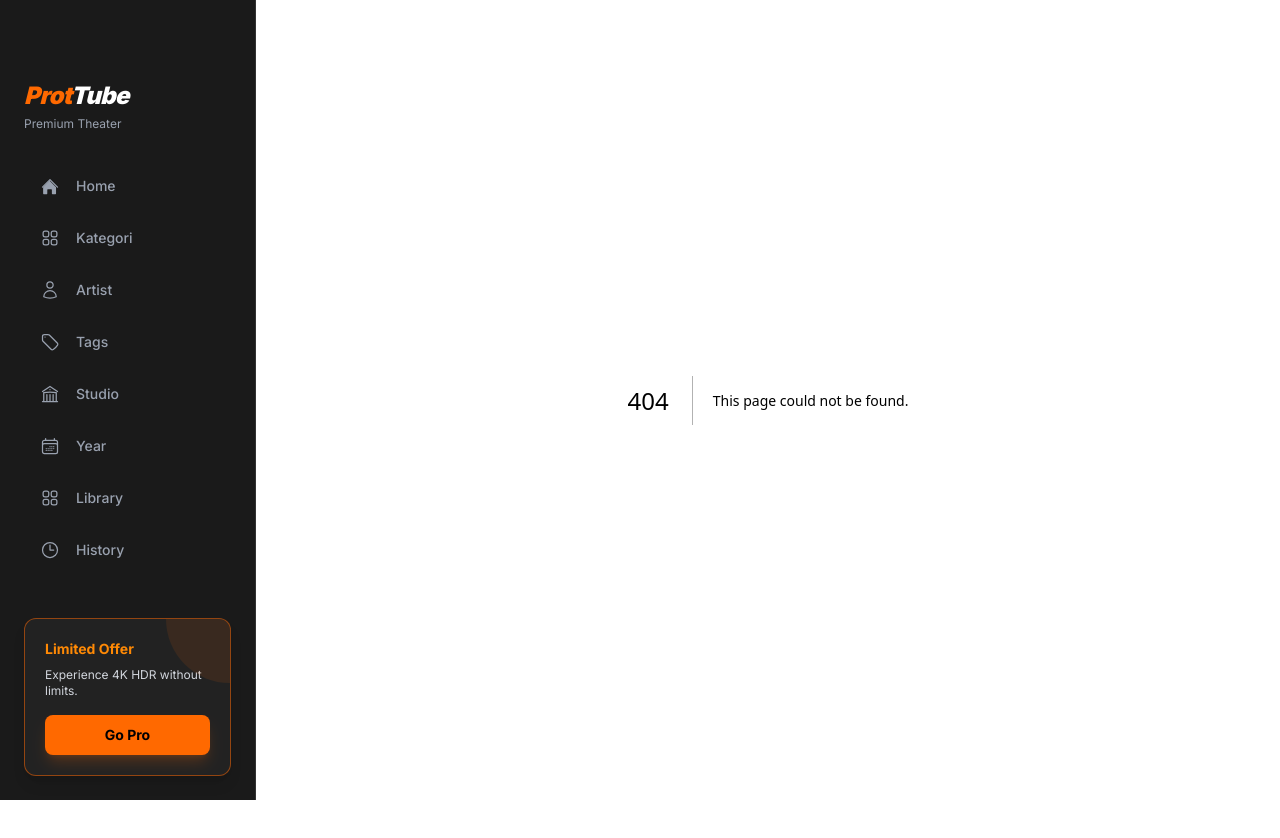
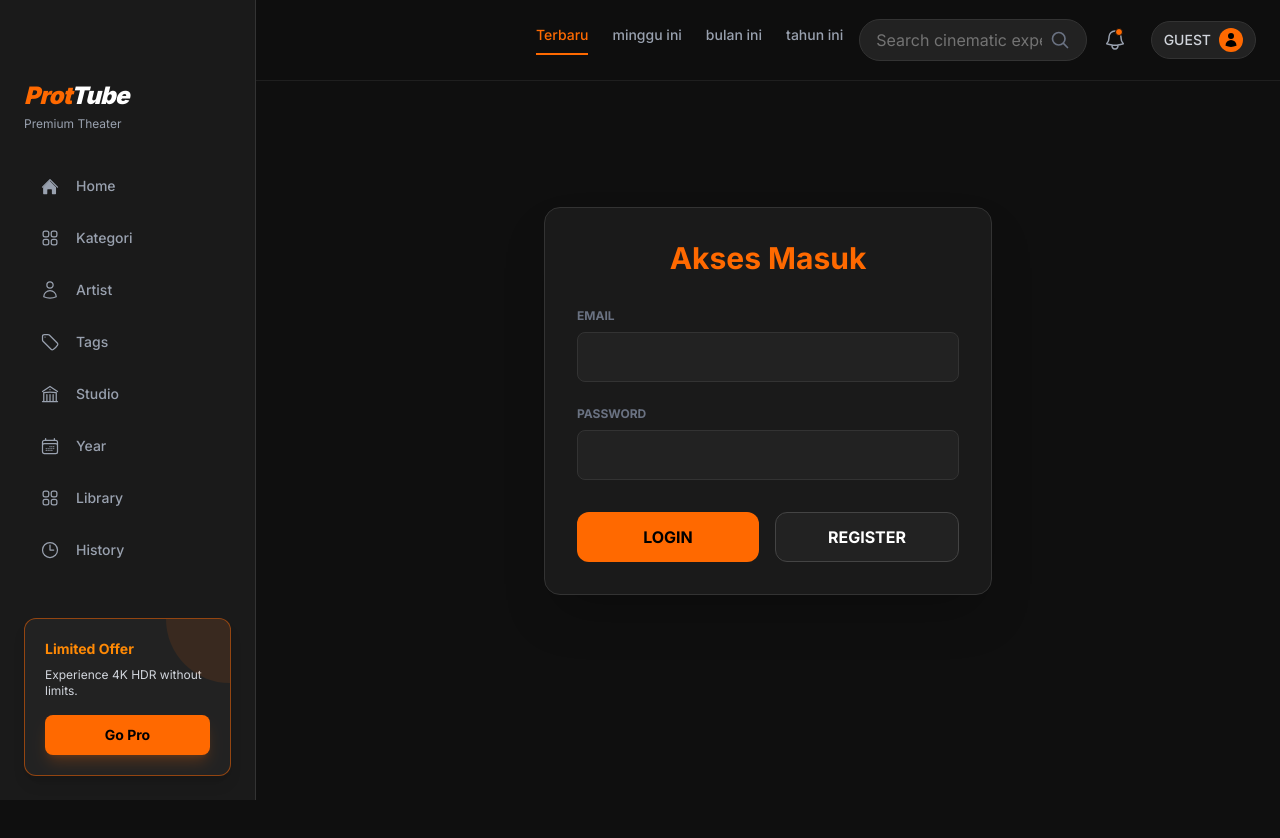
Before and after one commit to techtpc/webAnime, a Next.js app: page /login in a window 1280 px wide. Before the commit this address had no page. Built offline with nearby package versions, Linux system fonts and the light colour scheme.

Commit message:
fitur login

```diff
--- a/src/app/admin/manage/page.tsx
+++ b/src/app/admin/manage/page.tsx
@@ -22,6 +22,52 @@ export default function AdminManagePage() {
   const currentYear = new Date().getFullYear();
   const years = Array.from({ length: 50 }, (_, i) => currentYear - i);
 
+  const router = import("next/navigation").then(mod => mod.useRouter); // Dynamic import workaround buat client component
+  const [isAdmin, setIsAdmin] = useState(false);
+  const [authChecking, setAuthChecking] = useState(true);
+
+  // FUNGSI CEK OTENTIKASI & ROLE
+  useEffect(() => {
+    const checkAuth = async () => {
+      // 1. Cek sesi login
+      const { data: { session } } = await supabase.auth.getSession();
+
+      if (!session) {
+        // Gak login? Tendang ke halaman login
+        window.location.href = "/login";
+        return;
+      }
+
+      // 2. Cek Role di tabel profiles
+      const { data: profile } = await supabase
+        .from("profiles")
+        .select("role")
+        .eq("id", session.user.id)
+        .single();
+
+      if (profile?.role !== "admin") {
+        // Login tapi bukan admin? Tendang ke Homepage
+        alert("Lu bukan admin, homie. Balik sana.");
+        window.location.href = "/";
+        return;
+      }
+
+      // Kalau lolos semua ujian, izinin masuk
+      setIsAdmin(true);
+      setAuthChecking(false);
+      fetchAllData(); // Pindahin pemanggilan fetchAllData ke sini
+    };
+
+    checkAuth();
+  }, []);
+
+  // Kalau lagi ngecek auth, kasih layar loading (biar formnya gak nongol duluan)
+  if (authChecking) {
+    return <div className="min-h-screen bg-[#0f0f0f] text-orange-500 flex justify-center items-center font-bold text-2xl">Ngecek Kredensial...</div>;
+  }
+
+  // Kalau bukan admin, render kosong (biar aman sebelum redirect jalan)
+  if (!isAdmin) return null;
   const initialForm = {
     title: "",
     thumbnail_url: "",
@@ -71,7 +117,6 @@ export default function AdminManagePage() {
     setFetchLoading(false);
   };
 
-  useEffect(() => { fetchAllData(); }, []);
 
   // 2. FUNGSI SUGGESTION PILLS
   const appendToInput = (field: 'artists_raw' | 'categories_raw' | 'tags_raw', value: string) => {
--- /dev/null
+++ b/src/app/login/page.tsx
@@ -0,0 +1,94 @@
+"use client";
+
+import { useState } from "react";
+import { supabase } from "@/lib/supabase";
+import Header from "@/components/Header";
+import { useRouter } from "next/navigation";
+
+export default function LoginPage() {
+  const [email, setEmail] = useState("");
+  const [password, setPassword] = useState("");
+  const [loading, setLoading] = useState(false);
+  const [error, setError] = useState("");
+  const router = useRouter();
+
+  // FUNGSI LOGIN
+  const handleLogin = async (e: React.FormEvent) => {
+    e.preventDefault();
+    setLoading(true);
+    setError("");
+
+    const { error } = await supabase.auth.signInWithPassword({ email, password });
+
+    if (error) {
+      setError(error.message);
+      setLoading(false);
+    } else {
+      router.push("/"); // Kalau sukses, lempar ke Homepage
+      router.refresh();
+    }
+  };
+
+  // FUNGSI REGISTER
+  const handleRegister = async (e: React.FormEvent) => {
+    e.preventDefault();
+    setLoading(true);
+    setError("");
+
+    const { error } = await supabase.auth.signUp({ email, password });
+
+    if (error) {
+      setError(error.message);
+    } else {
+      alert("Cek email lu buat verifikasi (kalau email confirm nyala), atau langsung login aja.");
+    }
+    setLoading(false);
+  };
+
+  return (
+    <div className="min-h-screen bg-[#0f0f0f] text-white">
+      <Header />
+      <div className="flex justify-center items-center h-[80vh]">
+        <div className="w-full max-w-md bg-[#1a1a1a] p-8 rounded-2xl border border-[#333] shadow-2xl">
+          <h1 className="text-3xl font-bold text-center mb-8 text-orange-500">Akses Masuk</h1>
+
+          <form className="space-y-6">
+            <div>
+              <label className="text-xs font-bold text-gray-500 block mb-2">EMAIL</label>
+              <input
+                type="email"
+                className="w-full bg-[#222] border border-[#333] p-3 rounded-lg outline-none focus:border-orange-500 transition"
+                value={email} onChange={e => setEmail(e.target.value)} required
+              />
+            </div>
+            <div>
+              <label className="text-xs font-bold text-gray-500 block mb-2">PASSWORD</label>
+              <input
+                type="password"
+                className="w-full bg-[#222] border border-[#333] p-3 rounded-lg outline-none focus:border-orange-500 transition"
+                value={password} onChange={e => setPassword(e.target.value)} required
+              />
+            </div>
+
+            {error && <p className="text-red-400 text-sm font-bold text-center bg-red-500/10 p-3 rounded">{error}</p>}
+
+            <div className="flex gap-4 pt-2">
+              <button
+                onClick={handleLogin} disabled={loading}
+                className="flex-1 bg-orange-500 hover:bg-orange-600 text-black font-bold py-3 rounded-xl transition disabled:opacity-50"
+              >
+                {loading ? "Loading..." : "LOGIN"}
+              </button>
+              <button
+                onClick={handleRegister} disabled={loading}
+                className="flex-1 bg-[#222] border border-[#444] hover:bg-[#333] text-white font-bold py-3 rounded-xl transition disabled:opacity-50"
+              >
+                REGISTER
+              </button>
+            </div>
+          </form>
+        </div>
+      </div>
+    </div>
+  );
+}
--- a/src/app/watch/[id]/page.tsx
+++ b/src/app/watch/[id]/page.tsx
@@ -69,16 +69,17 @@ export default async function WatchPage({ params }: { params: Promise<{ id: stri
 
  // --- LOGIKA MAPPING DATA YANG BERSIH ---
   const videoData = video as unknown as VideoData;
-  const studioName = (videoData.studios && videoData.studios[0]?.name) || "Unknown Studio";
+  const studioName = (Array.isArray(videoData.studios) ? videoData.studios[0]?.name : videoData.studios?.name) || "Unknown Studio";
 
-  // Ambil name langsung dari object, jangan dikasih .map() lagi!
-  const castNames = videoData.video_artists
+  // Ambil artists array
+  const artists = videoData.video_artists
     ?.map((va) => va.artists?.name)
-    .filter(Boolean).join(", ") || "Unknown Cast";
+    .filter(Boolean) || [];
 
-  const categoryNames = videoData.video_categories
-    ?.map((vc) => vc.categories?.name)
-    .filter(Boolean).join(", ") || "No Category";
+  // Ambil categories array dengan slug
+  const categories = videoData.video_categories
+    ?.map((vc) => ({ name: vc.categories?.name, slug: vc.categories?.slug }))
+    .filter((c) => c.name && c.slug) || [];
 
   const tags = videoData.video_tags
     ?.map((vt) => vt.tags?.name)
@@ -104,11 +105,25 @@ export default async function WatchPage({ params }: { params: Promise<{ id: stri
               <div className="flex flex-col sm:flex-row sm:items-center justify-between gap-4">
                 {/* Studio & Metrics */}
                 <div className="flex items-center gap-4">
-                  <div className="flex h-12 w-12 flex-shrink-0 items-center justify-center rounded-full bg-orange-500 text-lg font-bold text-black shadow-inner uppercase">
-                    {studioName.charAt(0)}
-                  </div>
+                  {studioName !== "Unknown Studio" ? (
+                    <Link href={`/studio/${encodeURIComponent(studioName.toLowerCase())}`}>
+                      <div className="flex h-12 w-12 flex-shrink-0 items-center justify-center rounded-full bg-orange-500 text-lg font-bold text-black shadow-inner uppercase hover:bg-orange-600 transition cursor-pointer">
+                        {studioName.charAt(0)}
+                      </div>
+                    </Link>
+                  ) : (
+                    <div className="flex h-12 w-12 flex-shrink-0 items-center justify-center rounded-full bg-gray-600 text-lg font-bold text-white shadow-inner uppercase">
+                      {studioName.charAt(0)}
+                    </div>
+                  )}
                   <div>
-                    <h3 className="font-bold text-white text-base">{studioName}</h3>
+                    {studioName !== "Unknown Studio" ? (
+                      <Link href={`/studio/${encodeURIComponent(studioName.toLowerCase())}`}>
+                        <h3 className="font-bold text-white text-base hover:text-orange-400 transition cursor-pointer">{studioName}</h3>
+                      </Link>
+                    ) : (
+                      <h3 className="font-bold text-gray-400 text-base">{studioName}</h3>
+                    )}
                     <p className="text-xs text-gray-400">{formatViews(videoData.views)} • {formatTimeAgo(videoData.created_at)}</p>
                   </div>
                   <button className="ml-4 rounded-full bg-white px-5 py-2 text-sm font-bold text-black hover:bg-gray-200 transition">
@@ -143,35 +158,77 @@ export default async function WatchPage({ params }: { params: Promise<{ id: stri
                     <User className="w-4 h-4 text-orange-400" />
                     <div>
                       <p className="text-[10px] text-gray-500 uppercase tracking-wider">Artis / Cast</p>
-                      <p className="text-sm font-medium text-gray-200 line-clamp-1">{castNames}</p>
+                      <div className="flex flex-wrap gap-1">
+                        {artists.length > 0 ? (
+                          artists.map((artist, idx) => (
+                            <Link
+                              key={idx}
+                              href={`/artist/${encodeURIComponent(artist.toLowerCase())}`}
+                              className="text-sm font-medium text-orange-400 hover:text-orange-300 transition"
+                            >
+                              {artist}{idx < artists.length - 1 ? ',' : ''}
+                            </Link>
+                          ))
+                        ) : (
+                          <p className="text-sm font-medium text-gray-200">Unknown Cast</p>
+                        )}
+                      </div>
                     </div>
                   </div>
                   <div className="flex items-center gap-2">
                     <Film className="w-4 h-4 text-pink-400" />
                     <div>
                          <p className="text-[10px] text-gray-500 uppercase tracking-wider">Kategori</p>
-                         <p className="text-sm font-medium text-gray-200 line-clamp-1">{categoryNames}</p>
+                         <div className="flex flex-wrap gap-1">
+                           {categories.length > 0 ? (
+                             categories.map((cat, idx) => (
+                               <Link
+                                 key={idx}
+                                 href={`/category/${cat.slug}`}
+                                 className="text-sm font-medium text-pink-400 hover:text-pink-300 transition"
+                               >
+                                 {cat.name}{idx < categories.length - 1 ? ',' : ''}
+                               </Link>
+                             ))
+                           ) : (
+                             <p className="text-sm font-medium text-gray-200">No Category</p>
+                           )}
+                         </div>
                     </div>
                   </div>
                   <div className="flex items-center gap-2">
                     <Calendar className="w-4 h-4 text-blue-400" />
                     <div>
                          <p className="text-[10px] text-gray-500 uppercase tracking-wider">Tahun</p>
-                         <p className="text-sm font-medium text-gray-200">{videoData.release_year}</p>
+                         {videoData.release_year ? (
+                           <Link
+                             href={`/year/${videoData.release_year}`}
+                             className="text-sm font-medium text-blue-400 hover:text-blue-300 transition"
+                           >
+                             {videoData.release_year}
+                           </Link>
+                         ) : (
+                           <p className="text-sm font-medium text-gray-200">Unknown Year</p>
+                         )}
                     </div>
                   </div>
                   <div className="flex items-center gap-2">
                     <Building2 className="w-4 h-4 text-green-400" />
                     <div>
                          <p className="text-[10px] text-gray-500 uppercase tracking-wider">Studio</p>
-                         <p className="text-sm font-medium text-gray-200 line-clamp-1">{studioName}</p>
+                         {studioName !== "Unknown Studio" ? (
+                           <Link
+                             href={`/studio/${encodeURIComponent(studioName.toLowerCase())}`}
+                             className="text-sm font-medium text-green-400 hover:text-green-300 transition"
+                           >
+                             {studioName}
+                           </Link>
+                         ) : (
+                           <p className="text-sm font-medium text-gray-400">{studioName}</p>
+                         )}
                     </div>
                   </div>
                 </div>
-
-                <p className="text-sm leading-relaxed text-gray-300 mb-6">
-                  Tonton seri terbaru dari {studioName}. Video ini menampilkan performa luar biasa dari {castNames} dalam genre {categoryNames} yang dirilis pada tahun {videoData.release_year}.
-                </p>
 
                 {/* Tags Section */}
                 {tags.length > 0 && (
--- a/src/components/Header.tsx
+++ b/src/components/Header.tsx
@@ -3,6 +3,7 @@
 import { useState, useEffect } from "react";
 import { filterTabs } from "@/lib/data";
 import { Menu } from "lucide-react";
+import Link from "next/link";
 
 export default function Header() {
   const [isMobile, setIsMobile] = useState(false);
@@ -90,6 +91,7 @@ export default function Header() {
             </svg>
             <span className="absolute top-0 right-1 w-2 h-2 rounded-full bg-orange-500 border border-[#0f0f0f]"></span>
           </button>
+          <Link href="/login">
             <button className="flex items-center space-x-2 rounded-full border border-[#333333] bg-[#222222] px-3 py-1.5 hover:bg-[#2a2a2a] transition">
               <span className="text-sm font-medium text-gray-300">GUEST</span>
               <div className="flex h-6 w-6 items-center justify-center rounded-full bg-orange-500 text-xs font-bold text-white">
@@ -98,6 +100,7 @@ export default function Header() {
                 </svg>
               </div>
             </button>
+          </Link>
         </div>
       </div>
     </header>
```
Lines whose indentation alone changed are shown as unchanged.
